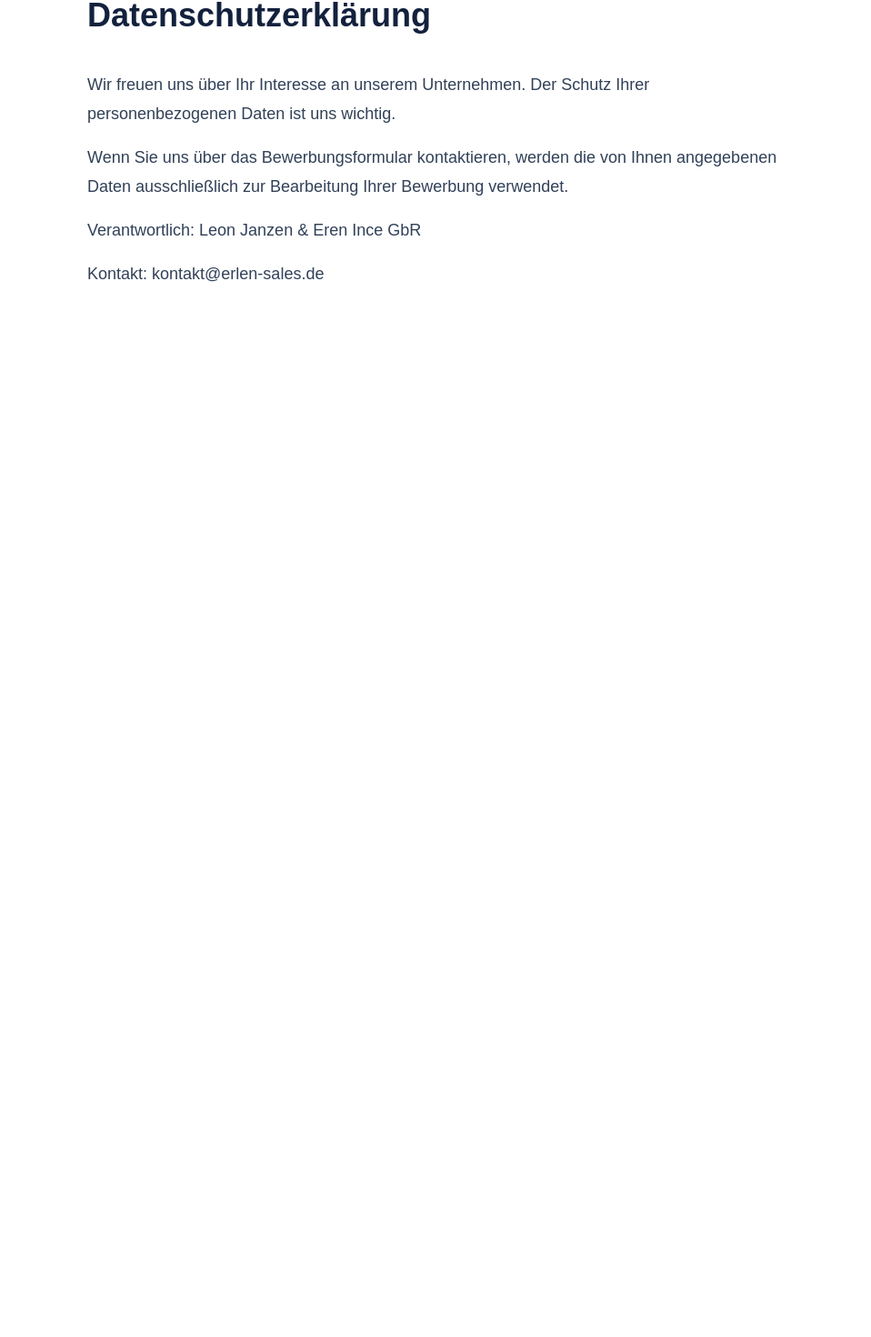
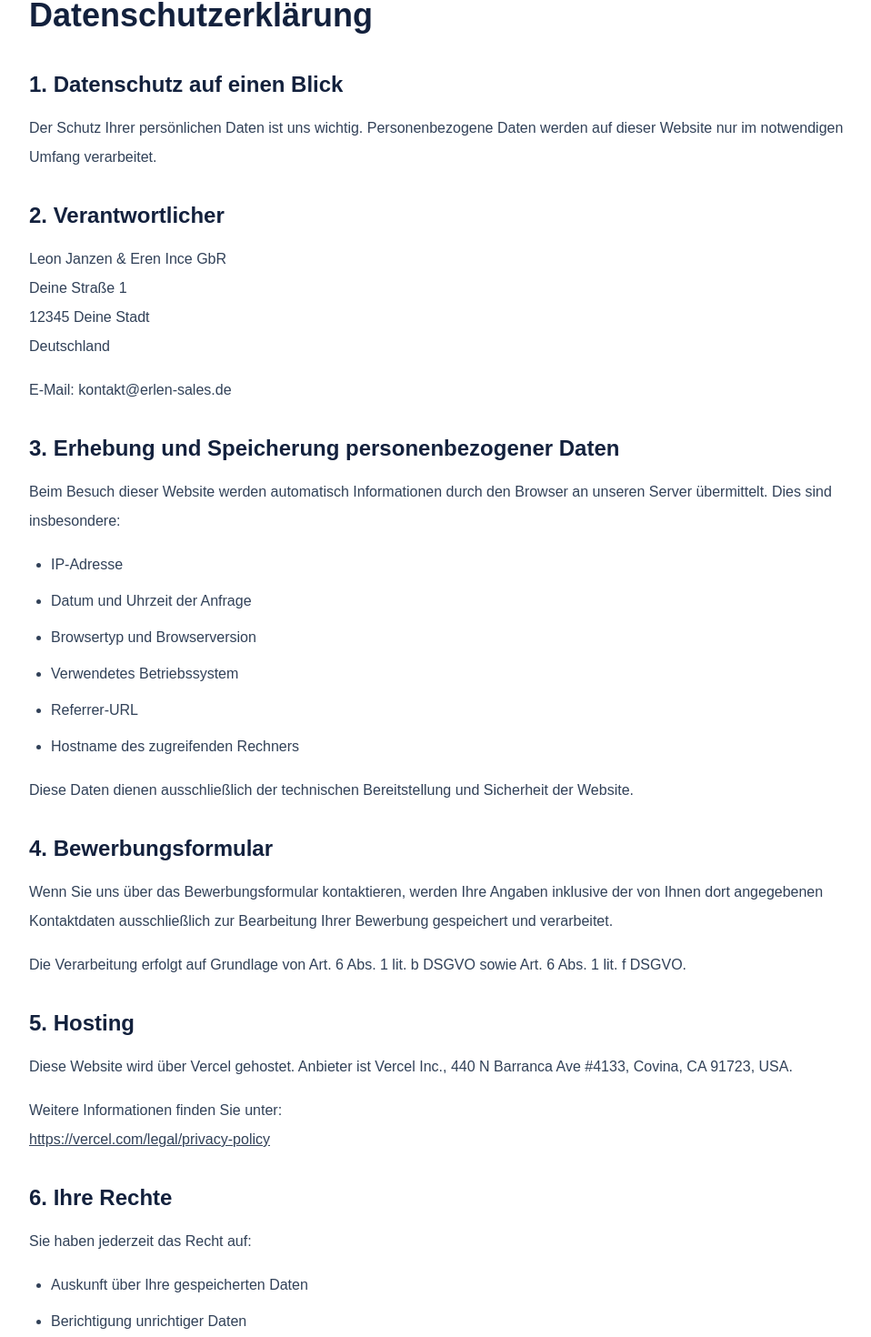
Before and after one commit to Erlen-Sales/erlen-sales-webseite, a Next.js app: page /datenschutz in a window 1280 px wide. Shown: the part 99-1569 px from the top of the page at 91% size, without its empty margins (160-1118 px from the left). Before the commit the page ends 800 px from the top, so only its background shows below. Built offline with nearby package versions, Linux system fonts and the light colour scheme.

Commit message:
Datenschutz aktualisiert

```diff
--- a/app/datenschutz/page.tsx
+++ b/app/datenschutz/page.tsx
@@ -1,28 +1,112 @@
 export default function DatenschutzPage() {
   return (
     <main className="min-h-screen bg-white px-6 py-24 text-[#13213d]">
-      <div className="mx-auto max-w-3xl">
+      <div className="mx-auto max-w-4xl">
         <h1 className="text-4xl font-bold">Datenschutzerklärung</h1>
 
-        <div className="mt-10 space-y-4 text-lg leading-8 text-slate-700">
-          <p>
-            Wir freuen uns über Ihr Interesse an unserem Unternehmen. Der Schutz
-            Ihrer personenbezogenen Daten ist uns wichtig.
-          </p>
+        <div className="mt-10 space-y-8 text-base leading-8 text-slate-700">
+          <section>
+            <h2 className="text-2xl font-semibold text-[#13213d]">
+              1. Datenschutz auf einen Blick
+            </h2>
+            <p className="mt-4">
+              Der Schutz Ihrer persönlichen Daten ist uns wichtig. Personenbezogene Daten werden auf dieser Website nur im notwendigen Umfang verarbeitet.
+            </p>
+          </section>
 
-          <p>
-            Wenn Sie uns über das Bewerbungsformular kontaktieren, werden die von
-            Ihnen angegebenen Daten ausschließlich zur Bearbeitung Ihrer Bewerbung
-            verwendet.
-          </p>
+          <section>
+            <h2 className="text-2xl font-semibold text-[#13213d]">
+              2. Verantwortlicher
+            </h2>
+            <p className="mt-4">
+              Leon Janzen & Eren Ince GbR
+              <br />
+              Deine Straße 1
+              <br />
+              12345 Deine Stadt
+              <br />
+              Deutschland
+            </p>
 
-          <p>
-            Verantwortlich: Leon Janzen & Eren Ince GbR
-          </p>
+            <p className="mt-4">
+              E-Mail: kontakt@erlen-sales.de
+            </p>
+          </section>
 
-          <p>
-            Kontakt: kontakt@erlen-sales.de
-          </p>
+          <section>
+            <h2 className="text-2xl font-semibold text-[#13213d]">
+              3. Erhebung und Speicherung personenbezogener Daten
+            </h2>
+            <p className="mt-4">
+              Beim Besuch dieser Website werden automatisch Informationen durch den Browser an unseren Server übermittelt. Dies sind insbesondere:
+            </p>
+
+            <ul className="mt-4 list-disc space-y-2 pl-6">
+              <li>IP-Adresse</li>
+              <li>Datum und Uhrzeit der Anfrage</li>
+              <li>Browsertyp und Browserversion</li>
+              <li>Verwendetes Betriebssystem</li>
+              <li>Referrer-URL</li>
+              <li>Hostname des zugreifenden Rechners</li>
+            </ul>
+
+            <p className="mt-4">
+              Diese Daten dienen ausschließlich der technischen Bereitstellung und Sicherheit der Website.
+            </p>
+          </section>
+
+          <section>
+            <h2 className="text-2xl font-semibold text-[#13213d]">
+              4. Bewerbungsformular
+            </h2>
+            <p className="mt-4">
+              Wenn Sie uns über das Bewerbungsformular kontaktieren, werden Ihre Angaben inklusive der von Ihnen dort angegebenen Kontaktdaten ausschließlich zur Bearbeitung Ihrer Bewerbung gespeichert und verarbeitet.
+            </p>
+
+            <p className="mt-4">
+              Die Verarbeitung erfolgt auf Grundlage von Art. 6 Abs. 1 lit. b DSGVO sowie Art. 6 Abs. 1 lit. f DSGVO.
+            </p>
+          </section>
+
+          <section>
+            <h2 className="text-2xl font-semibold text-[#13213d]">
+              5. Hosting
+            </h2>
+            <p className="mt-4">
+              Diese Website wird über Vercel gehostet. Anbieter ist Vercel Inc., 440 N Barranca Ave #4133, Covina, CA 91723, USA.
+            </p>
+
+            <p className="mt-4">
+              Weitere Informationen finden Sie unter:
+            </p>
+
+            <a
+              href="https://vercel.com/legal/privacy-policy"
+              target="_blank"
+              className="underline"
+            >
+              https://vercel.com/legal/privacy-policy
+            </a>
+          </section>
+
+          <section>
+            <h2 className="text-2xl font-semibold text-[#13213d]">
+              6. Ihre Rechte
+            </h2>
+
+            <p className="mt-4">
+              Sie haben jederzeit das Recht auf:
+            </p>
+
+            <ul className="mt-4 list-disc space-y-2 pl-6">
+              <li>Auskunft über Ihre gespeicherten Daten</li>
+              <li>Berichtigung unrichtiger Daten</li>
+              <li>Löschung Ihrer Daten</li>
+              <li>Einschränkung der Verarbeitung</li>
+              <li>Widerspruch gegen die Verarbeitung</li>
+              <li>Datenübertragbarkeit</li>
+            </ul>
+          </section>
         </div>
       </div>
     </main>
```
